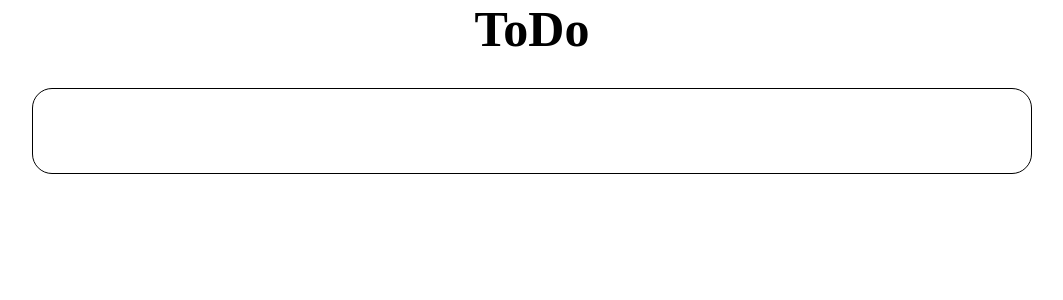
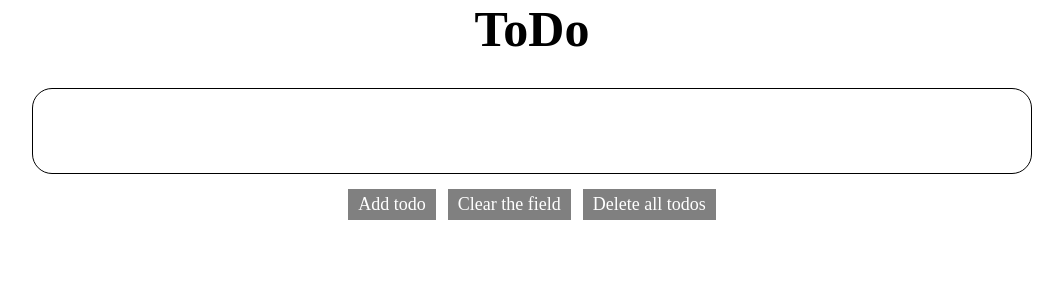
Before and after one commit to dmitrytrofim/todo-vue, a Vue app: page / in a window 1280 px wide. Shown: the top 300 px of the page, without its empty margins (108-1171 px from the left). Built offline with nearby package versions, Linux system fonts and the light colour scheme; the HTML template or start-up script is replaced by a standard one.

Commit message:
add full controls

```diff
--- a/src/App.vue
+++ b/src/App.vue
@@ -1,15 +1,19 @@
 <script lang="ts" setup>
+import ControlPanel from '@/components/ControlPanel.vue';
 import FieldTextarea from '@/components/FieldTextarea.vue';
+import { useLoadTodos } from '@/hooks/useLoadTodos';
 import ContainerLayout from '@/layouts/ContainerLayout.vue';
 import { useTodoStore } from '@/stores/store';
 const store = useTodoStore();
+useLoadTodos();
 </script>
 
 <template>
  <div class="">
   <ContainerLayout>
    <h1 class="text-[50px] text-center font-700 mb-[30px]">ToDo</h1>
-   <FieldTextarea />
+   <FieldTextarea class="mb-[10px]" />
+   <ControlPanel />
    <ul>
     <li v-for="item in store.listTodos" :key="item.id">{{ item.text }}</li>
    </ul>
--- /dev/null
+++ b/src/components/ButtonControlPanel.vue
@@ -0,0 +1,17 @@
+<script lang="ts" setup>
+defineProps({
+ block: Boolean,
+});
+</script>
+
+<template>
+ <button
+  :disabled="block"
+  class="text-[18px] font-500 text-[white] bg-[black] border cursor-pointer p-[5px_10px]"
+  :class="block ? 'bg-[gray]' : 'bg-[black]'"
+ >
+  <slot />
+ </button>
+</template>
+
+<style scoped></style>
--- /dev/null
+++ b/src/components/ControlPanel.vue
@@ -0,0 +1,21 @@
+<script lang="ts" setup>
+import ButtonControlPanel from '@/components/ButtonControlPanel.vue';
+import { useTodoStore } from '@/stores/store';
+const store = useTodoStore();
+</script>
+
+<template>
+ <div class="flex justify-center gap-[10px]">
+  <ButtonControlPanel @click="store.addTodo" :block="!store.fieldMessage">
+   Add todo
+  </ButtonControlPanel>
+  <ButtonControlPanel @click="store.clearFields" :block="!store.fieldMessage">
+   Clear the field
+  </ButtonControlPanel>
+  <ButtonControlPanel @click="store.deleteAllTodos" :block="store.listTodos.length === 0">
+   Delete all todos
+  </ButtonControlPanel>
+ </div>
+</template>
+
+<style scoped></style>
--- a/src/components/FieldTextarea.vue
+++ b/src/components/FieldTextarea.vue
@@ -1,21 +1,22 @@
 <script lang="ts" setup>
 import { useTodoStore } from '@/stores/store';
+import { storeToRefs } from 'pinia';
+import { onMounted } from 'vue';
 
 const store = useTodoStore();
-const addTodo = () => {
- store.addTodo({
-  id: crypto.randomUUID(),
-  text: store.fieldMessage,
- });
- store.fieldMessage = '';
-};
+const { fieldRef } = storeToRefs(store);
+
+onMounted(() => {
+ store.fieldRef?.focus();
+});
 </script>
 
 <template>
  <textarea
+  ref="fieldRef"
   v-model="store.fieldMessage"
   rows="3"
-  @keydown.enter.prevent="addTodo"
+  @keydown.enter.prevent="store.addTodo"
   class="w-full border rounded-[20px] p-[15px]"
  ></textarea>
 </template>
--- a/src/stores/hooks/useSaveLocal.ts
+++ b/src/hooks/useLoadTodos.ts
@@ -1,12 +1,14 @@
-import { onMounted, watch, type Ref } from 'vue';
+import { useTodoStore } from '@/stores/store';
+import { onMounted, watch } from 'vue';
 
-export function useSaveLocal(listTodos: Ref) {
+export function useLoadTodos() {
+ const store = useTodoStore();
  onMounted(() => {
   const storedTodos = JSON.parse(localStorage.getItem('todos') || '[]');
-  listTodos.value = [...storedTodos];
+  store.loadTodos(storedTodos);
  });
  watch(
-  listTodos,
+  store.listTodos,
   (newVal) => {
    localStorage.setItem('todos', JSON.stringify(newVal));
   },
--- a/src/stores/store.ts
+++ b/src/stores/store.ts
@@ -1,13 +1,29 @@
-import { ref } from 'vue';
+import { ref, shallowRef } from 'vue';
 import { defineStore } from 'pinia';
-import type { Ref } from 'vue';
+import type { Ref, ShallowRef } from 'vue';
 import type { ITodo } from '@/types/todos.type';
-import { useSaveLocal } from '@/stores/hooks/useSaveLocal';
 
 export const useTodoStore = defineStore('counter', () => {
- const fieldMessage = ref('');
+ const fieldMessage: Ref<string> = ref('');
+ const fieldRef: ShallowRef<HTMLTextAreaElement | null> = shallowRef(null);
  const listTodos: Ref<ITodo[]> = ref([]);
- const addTodo = (todo: ITodo) => listTodos.value.push(todo);
- useSaveLocal(listTodos);
- return { fieldMessage, listTodos, addTodo };
+ const loadTodos = (todos: ITodo[]) => listTodos.value.push(...todos);
+ const addTodo = () => {
+  if (fieldMessage.value === '') return;
+  listTodos.value.push({
+   id: crypto.randomUUID(),
+   text: fieldMessage.value,
+  });
+  fieldMessage.value = '';
+  fieldRef.value?.focus();
+ };
+ const clearFields = () => {
+  fieldMessage.value = '';
+  fieldRef.value?.focus();
+ };
+ const deleteAllTodos = () => {
+  if (confirm('Are you sure?')) listTodos.value.length = 0;
+  fieldRef.value?.focus();
+ };
+ return { fieldMessage, fieldRef, listTodos, loadTodos, addTodo, clearFields, deleteAllTodos };
 });
```
